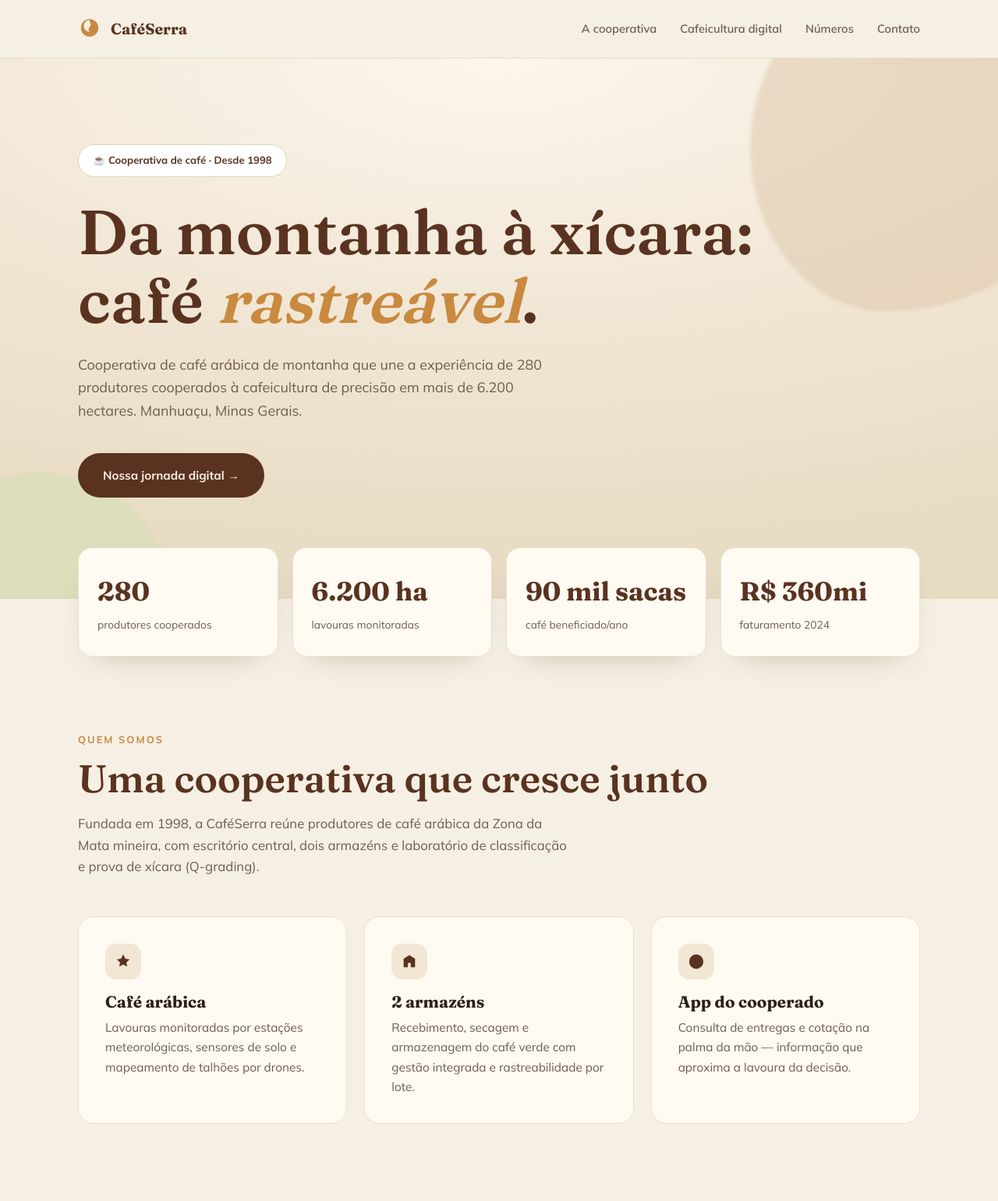
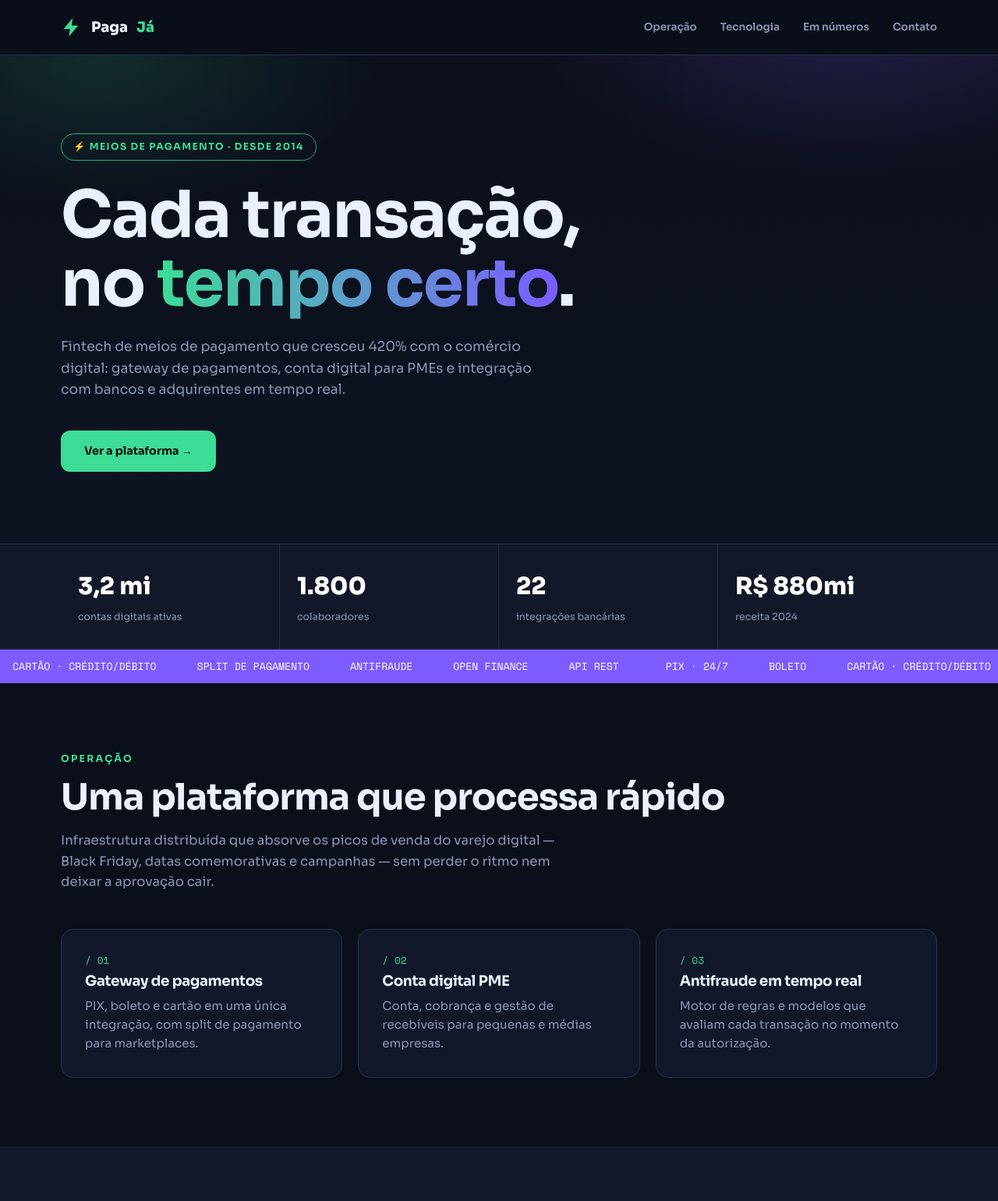
Before and after one commit to offbr3no/lab11-projeto-cloud, a plain HTML site: page case2_cafeserra/index.html in a window 1280 px wide. Shown: the top 1540 px of the page at 78% size. Drawn offline with nearby package versions, Linux system fonts and the light colour scheme.

Commit message:
Update index.html for PagaJá branding and styles

```diff
--- a/case2_cafeserra/index.html
+++ b/case2_cafeserra/index.html
@@ -3,146 +3,162 @@
 <head>
 <meta charset="UTF-8">
 <meta name="viewport" content="width=device-width, initial-scale=1">
-<title>Cooperativa CaféSerra — Café de Montanha e Cafeicultura Digital</title>
+<title>PagaJá — Pagamentos Digitais e Meios de Pagamento</title>
 <link rel="preconnect" href="https://fonts.googleapis.com">
 <link rel="preconnect" href="https://fonts.gstatic.com" crossorigin>
-<link href="https://fonts.googleapis.com/css2?family=Fraunces:opsz,wght@9..144,500;9..144,600;9..144,700&family=Mulish:wght@400;500;600;700&display=swap" rel="stylesheet">
+<link href="https://fonts.googleapis.com/css2?family=Sora:wght@400;500;600;700;800&family=Space+Mono:wght@400;700&display=swap" rel="stylesheet">
 <style>
   :root{
-    --coffee:#5a3320; --coffee-d:#3f2315; --crema:#c9893f;
-    --gold:#e0a82e; --cream:#f6efe4; --leafy:#6b8f4e;
-    --txt:#2c2017; --mut:#6e5d50; --card:#fffaf2;
+    --ink:#0b0f1a; --panel:#121829; --panel2:#1a2236;
+    --neon:#3ddc97; --neon-d:#22b079; --violet:#7c5cff; --line:#26304a;
+    --txt:#eaf0ff; --mut:#8d97b5;
   }
   *{margin:0;padding:0;box-sizing:border-box}
   html{scroll-behavior:smooth}
-  body{background:var(--cream);color:var(--txt);font-family:"Mulish",system-ui,sans-serif;line-height:1.65;overflow-x:hidden}
-  .wrap{max-width:1140px;margin:0 auto;padding:0 30px}
-  h1,h2,h3,.dsp{font-family:"Fraunces",Georgia,serif;line-height:1.1}
+  body{background:var(--ink);color:var(--txt);font-family:"Sora",system-ui,sans-serif;line-height:1.6;overflow-x:hidden}
+  .wrap{max-width:1180px;margin:0 auto;padding:0 28px}
+  h1,h2,h3,.dsp{font-family:"Sora",sans-serif;letter-spacing:-.02em;line-height:1.05;font-weight:700}
+  .mono{font-family:"Space Mono",monospace}
   a{color:inherit;text-decoration:none}
-  nav{position:sticky;top:0;z-index:20;background:rgba(246,239,228,.9);backdrop-filter:blur(8px);border-bottom:1px solid #e6dcc8}
-  nav .wrap{display:flex;align-items:center;justify-content:space-between;height:74px}
-  .brand{display:flex;align-items:center;gap:12px;font-family:"Fraunces";font-weight:700;font-size:1.22rem;color:var(--coffee)}
-  .bean{width:30px;height:30px;color:var(--crema)}
-  .nav-links{display:flex;gap:30px;font-size:.92rem;font-weight:600;color:var(--mut)}
-  .nav-links a:hover{color:var(--coffee)}
+  nav{position:sticky;top:0;z-index:20;background:rgba(11,15,26,.9);backdrop-filter:blur(8px);border-bottom:1px solid var(--line)}
+  nav .wrap{display:flex;align-items:center;justify-content:space-between;height:70px}
+  .brand{display:flex;align-items:center;gap:11px;font-weight:800;font-size:1.15rem}
+  .brand .b{color:var(--neon)}
+  .bolt{width:28px;height:28px;color:var(--neon)}
+  .nav-links{display:flex;gap:30px;font-size:.84rem;font-weight:600;color:var(--mut)}
+  .nav-links a:hover{color:var(--neon)}
   @media(max-width:780px){.nav-links{display:none}}
-  header{position:relative;padding:110px 0 130px;overflow:hidden;
-    background:radial-gradient(120% 90% at 50% 0%,#fbf6ec 0%,#f1e6d4 55%,#e8dcc4 100%)}
-  .blob{position:absolute;border-radius:46% 54% 60% 40%/52% 48% 52% 48%;filter:blur(2px);opacity:.45}
-  .b1{width:420px;height:420px;background:#d9c2a3;top:-120px;right:-110px;animation:fl 18s ease-in-out infinite}
-  .b2{width:300px;height:300px;background:#cfe0b4;bottom:-130px;left:-90px;animation:fl 22s ease-in-out infinite reverse}
-  @keyframes fl{50%{transform:translateY(28px) scale(1.06)}}
-  header .wrap{position:relative}
-  .tag{display:inline-flex;align-items:center;gap:9px;background:#fff;border:1px solid #e2d4bb;color:var(--coffee);
-    font-weight:700;font-size:.82rem;padding:9px 18px;border-radius:999px;margin-bottom:26px}
-  header h1{font-size:clamp(2.7rem,6.6vw,5rem);color:var(--coffee);font-weight:600}
-  header h1 em{color:var(--crema);font-style:italic}
-  .lede{max-width:600px;margin:24px 0 40px;color:var(--mut);font-size:1.12rem}
-  .cta{display:inline-flex;gap:10px;background:var(--coffee);color:var(--cream);font-weight:700;font-size:.95rem;
-    padding:16px 32px;border-radius:999px;transition:.2s}
-  .cta:hover{background:var(--coffee-d);transform:translateY(-2px)}
-  .reveal{opacity:0;transform:translateY(24px);animation:rise 1s cubic-bezier(.2,.7,.2,1) forwards}
+  header{position:relative;padding:100px 0 92px;background:
+    radial-gradient(700px 360px at 85% -10%,rgba(124,92,255,.22),transparent 60%),
+    radial-gradient(600px 320px at 10% 0%,rgba(61,220,151,.14),transparent 60%),
+    linear-gradient(180deg,#0b0f1a,#0e1322)}
+  .tag{display:inline-flex;gap:8px;align-items:center;font-size:.76rem;font-weight:700;letter-spacing:.12em;color:var(--neon);
+    border:1px solid var(--neon-d);padding:7px 15px;border-radius:999px;text-transform:uppercase;margin-bottom:26px}
+  header h1{font-size:clamp(2.6rem,7vw,5.2rem)}
+  header h1 span{background:linear-gradient(90deg,var(--neon),var(--violet));-webkit-background-clip:text;background-clip:text;color:transparent}
+  .lede{max-width:620px;margin:24px 0 38px;color:var(--mut);font-size:1.08rem}
+  .cta{display:inline-flex;align-items:center;gap:10px;background:var(--neon);color:#04130c;
+    font-weight:700;font-size:.9rem;padding:15px 30px;border-radius:12px;transition:.2s}
+  .cta:hover{background:#5af0ad;transform:translateY(-2px)}
+  .reveal{opacity:0;transform:translateY(26px);animation:rise .9s cubic-bezier(.2,.7,.2,1) forwards}
   @keyframes rise{to{opacity:1;transform:none}}
-  .stats{margin-top:-66px;position:relative;z-index:5}
-  .stats .wrap{display:grid;grid-template-columns:repeat(4,1fr);gap:18px}
-  .st{background:var(--card);border:1px solid #ece0cd;border-radius:18px;padding:28px 24px;
-    box-shadow:0 16px 40px -28px rgba(90,51,32,.5)}
-  .st b{font-family:"Fraunces";font-size:2.1rem;color:var(--coffee);display:block}
-  .st small{color:var(--mut);font-size:.86rem}
-  @media(max-width:820px){.stats .wrap{grid-template-columns:repeat(2,1fr)}}
-  section{padding:96px 0}
-  .eyebrow{color:var(--crema);font-weight:700;letter-spacing:.16em;text-transform:uppercase;font-size:.8rem;margin-bottom:12px}
-  h2{font-size:clamp(2rem,4.4vw,3.1rem);color:var(--coffee);font-weight:600;margin-bottom:16px}
-  .lead{color:var(--mut);max-width:640px;font-size:1.05rem}
-  .grid3{display:grid;grid-template-columns:repeat(3,1fr);gap:22px;margin-top:50px}
+  .specs{border-block:1px solid var(--line);background:var(--panel)}
+  .specs .wrap{display:grid;grid-template-columns:repeat(4,1fr)}
+  .spec{padding:30px 22px;border-right:1px solid var(--line)}
+  .spec:last-child{border:none}
+  .spec b{display:block;font-size:1.9rem;color:#fff;font-weight:800}
+  .spec small{color:var(--mut);font-size:.78rem}
+  @media(max-width:760px){.specs .wrap{grid-template-columns:repeat(2,1fr)} .spec:nth-child(2){border:none}}
+  .ticker{background:var(--violet);color:#fff;font-family:"Space Mono";font-size:.82rem;overflow:hidden;white-space:nowrap}
+  .ticker div{display:inline-block;padding:11px 0;animation:slide 22s linear infinite}
+  @keyframes slide{to{transform:translateX(-50%)}}
+  .ticker span{margin:0 26px}
+  section{padding:88px 0}
+  .eyebrow{color:var(--neon);font-size:.78rem;font-weight:700;letter-spacing:.18em;text-transform:uppercase;margin-bottom:14px}
+  h2{font-size:clamp(1.9rem,4vw,2.9rem);margin-bottom:18px}
+  .lead{color:var(--mut);max-width:660px;font-size:1.04rem}
+  .grid3{display:grid;grid-template-columns:repeat(3,1fr);gap:20px;margin-top:46px}
   @media(max-width:880px){.grid3{grid-template-columns:1fr}}
-  .card{background:var(--card);border:1px solid #ece0cd;border-radius:20px;padding:34px;transition:.25s}
-  .card:hover{transform:translateY(-5px);box-shadow:0 24px 50px -30px rgba(90,51,32,.4)}
-  .ic{width:46px;height:46px;border-radius:14px;background:#f2e7d4;color:var(--coffee);display:grid;place-items:center;margin-bottom:18px}
-  .card h3{font-size:1.3rem;margin-bottom:8px}
-  .card p{color:var(--mut);font-size:.96rem}
-  .pitch{background:var(--coffee);color:var(--cream);border-radius:30px;padding:72px 60px;text-align:center;position:relative;overflow:hidden}
-  .pitch h2{color:var(--cream)}
-  .pitch p{max-width:620px;margin:14px auto 0;color:#e6d6c2;font-size:1.08rem}
-  .grain{position:absolute;inset:0;opacity:.07;background-image:radial-gradient(circle,#fff 1px,transparent 1.4px);background-size:22px 22px}
-  footer{background:var(--coffee-d);color:#e3d3c2;padding:64px 0 0}
+  .card{background:var(--panel);border:1px solid var(--line);padding:30px;border-radius:16px;transition:.25s}
+  .card:hover{border-color:var(--neon);transform:translateY(-4px)}
+  .card h3{font-size:1.15rem;margin:6px 0 10px}
+  .card p{color:var(--mut);font-size:.95rem}
+  .big{background:linear-gradient(120deg,#121829,#1a2236);border:1px solid var(--line);border-radius:18px;
+    padding:54px;display:grid;grid-template-columns:1.2fr 1fr;gap:48px;align-items:center}
+  @media(max-width:880px){.big{grid-template-columns:1fr;padding:34px}}
+  .big h2 span{color:var(--neon)}
+  .big ul{list-style:none;margin-top:18px}
+  .big li{padding:12px 0;border-bottom:1px solid var(--line);color:var(--mut);display:flex;gap:12px}
+  .big li::before{content:"→";color:var(--neon)}
+  .bigq{font-size:clamp(1.3rem,2.6vw,1.9rem);color:#fff;line-height:1.25;font-weight:700}
+  footer{background:#070a12;border-top:1px solid var(--line);padding:60px 0 0}
   .fgrid{display:grid;grid-template-columns:2fr 1fr 1fr;gap:34px;padding-bottom:46px}
   @media(max-width:760px){.fgrid{grid-template-columns:1fr}}
-  footer h4{font-family:"Fraunces";color:var(--gold);font-size:1.05rem;margin-bottom:14px}
-  footer p,footer a{display:block;font-size:.92rem;margin-bottom:7px;color:#d6c2b0}
-  .infra{border-top:1px solid #4d2c1a;background:#311a10;font-family:"Mulish";font-size:.82rem}
-  .infra .wrap{display:flex;flex-wrap:wrap;gap:18px;justify-content:space-between;padding:15px 30px;color:#bba591}
-  .badge{background:var(--gold);color:#3a2c0c;padding:3px 11px;border-radius:6px;font-weight:700}
-  .dot{width:8px;height:8px;border-radius:50%;background:#7fe6a0;display:inline-block;margin-right:7px;box-shadow:0 0 8px #7fe6a0;animation:bl 1.6s infinite}
+  footer h4{font-size:.95rem;margin-bottom:14px;color:var(--neon)}
+  footer p,footer a{color:var(--mut);font-size:.9rem;display:block;margin-bottom:7px}
+  .infra{border-top:1px solid var(--line);background:#05080f;font-family:"Space Mono";font-size:.78rem}
+  .infra .wrap{display:flex;flex-wrap:wrap;gap:18px;justify-content:space-between;padding:14px 28px;color:var(--mut)}
+  .badge{color:#04130c;background:var(--neon);padding:3px 10px;font-weight:700;border-radius:6px}
+  .dot{width:8px;height:8px;border-radius:50%;background:#39d353;display:inline-block;margin-right:7px;box-shadow:0 0 8px #39d353;animation:bl 1.6s infinite}
   @keyframes bl{50%{opacity:.35}}
 </style>
 </head>
 <body>
 <nav><div class="wrap">
   <div class="brand">
-    <svg class="bean" viewBox="0 0 24 24" fill="currentColor"><path d="M12 2C7 2 3 6 3 11s4 9 9 9 9-4 9-9-4-9-9-9zm0 3c1.5 1.5 1.5 3.5 0 5s-1.5 3.5 0 5c-3.3 0-6-2.7-6-6s2.7-6 6-6z"/></svg>
-    CaféSerra
+    <svg class="bolt" viewBox="0 0 24 24" fill="currentColor"><path d="M13 2L3 14h7l-1 8 10-12h-7z"/></svg>
+    Paga<span class="b">Já</span>
   </div>
-  <div class="nav-links"><a href="#coop">A cooperativa</a><a href="#digital">Cafeicultura digital</a><a href="#num">Números</a><a href="#contato">Contato</a></div>
+  <div class="nav-links"><a href="#prod">Operação</a><a href="#tech">Tecnologia</a><a href="#num">Em números</a><a href="#contato">Contato</a></div>
 </div></nav>
 
-<header>
-  <div class="blob b1"></div><div class="blob b2"></div>
-  <div class="wrap reveal">
-    <span class="tag">☕ Cooperativa de café · Desde 1998</span>
-    <h1>Da montanha à xícara:<br>café <em>rastreável</em>.</h1>
-    <p class="lede">Cooperativa de café arábica de montanha que une a experiência de 280 produtores cooperados à cafeicultura de precisão em mais de 6.200 hectares. Manhuaçu, Minas Gerais.</p>
-    <a href="#digital" class="cta">Nossa jornada digital →</a>
-  </div>
-</header>
+<header><div class="wrap reveal">
+  <span class="tag">⚡ Meios de pagamento · Desde 2014</span>
+  <h1>Cada transação,<br>no <span>tempo certo</span>.</h1>
+  <p class="lede">Fintech de meios de pagamento que cresceu 420% com o comércio digital: gateway de pagamentos, conta digital para PMEs e integração com bancos e adquirentes em tempo real.</p>
+  <a href="#tech" class="cta">Ver a plataforma →</a>
+</div></header>
 
-<div class="stats"><div class="wrap">
-  <div class="st"><b>280</b><small>produtores cooperados</small></div>
-  <div class="st"><b>6.200 ha</b><small>lavouras monitoradas</small></div>
-  <div class="st"><b>90 mil sacas</b><small>café beneficiado/ano</small></div>
-  <div class="st"><b>R$ 360mi</b><small>faturamento 2024</small></div>
+<div class="specs"><div class="wrap">
+  <div class="spec"><b>3,2 mi</b><small>contas digitais ativas</small></div>
+  <div class="spec"><b>1.800</b><small>colaboradores</small></div>
+  <div class="spec"><b>22</b><small>integrações bancárias</small></div>
+  <div class="spec"><b>R$ 880mi</b><small>receita 2024</small></div>
 </div></div>
 
-<section id="coop"><div class="wrap">
-  <div class="eyebrow">Quem somos</div>
-  <h2>Uma cooperativa que cresce junto</h2>
-  <p class="lead">Fundada em 1998, a CaféSerra reúne produtores de café arábica da Zona da Mata mineira, com escritório central, dois armazéns e laboratório de classificação e prova de xícara (Q-grading).</p>
+<div class="ticker"><div>
+  <span>PIX · 24/7</span><span>BOLETO</span><span>CARTÃO · CRÉDITO/DÉBITO</span><span>SPLIT DE PAGAMENTO</span><span>ANTIFRAUDE</span><span>OPEN FINANCE</span><span>API REST</span>
+  <span>PIX · 24/7</span><span>BOLETO</span><span>CARTÃO · CRÉDITO/DÉBITO</span><span>SPLIT DE PAGAMENTO</span><span>ANTIFRAUDE</span><span>OPEN FINANCE</span><span>API REST</span>
+</div></div>
+
+<section id="prod"><div class="wrap">
+  <div class="eyebrow">Operação</div>
+  <h2>Uma plataforma que processa rápido</h2>
+  <p class="lead">Infraestrutura distribuída que absorve os picos de venda do varejo digital — Black Friday, datas comemorativas e campanhas — sem perder o ritmo nem deixar a aprovação cair.</p>
   <div class="grid3">
-    <div class="card"><div class="ic"><svg width="22" viewBox="0 0 24 24" fill="currentColor"><path d="M12 2l3 6 6 .9-4.5 4.3 1 6-5.5-3-5.5 3 1-6L3 8.9 9 8z"/></svg></div><h3>Café arábica</h3><p>Lavouras monitoradas por estações meteorológicas, sensores de solo e mapeamento de talhões por drones.</p></div>
-    <div class="card"><div class="ic"><svg width="22" viewBox="0 0 24 24" fill="currentColor"><path d="M4 20V8l8-5 8 5v12h-6v-6H10v6z"/></svg></div><h3>2 armazéns</h3><p>Recebimento, secagem e armazenagem do café verde com gestão integrada e rastreabilidade por lote.</p></div>
-    <div class="card"><div class="ic"><svg width="22" viewBox="0 0 24 24" fill="currentColor"><path d="M12 2a10 10 0 100 20 10 10 0 000-20zm1 11h5v-2h-4V6h-2v7z"/></svg></div><h3>App do cooperado</h3><p>Consulta de entregas e cotação na palma da mão — informação que aproxima a lavoura da decisão.</p></div>
+    <div class="card"><div class="mono" style="color:var(--neon);font-size:.8rem">/ 01</div><h3>Gateway de pagamentos</h3><p>PIX, boleto e cartão em uma única integração, com split de pagamento para marketplaces.</p></div>
+    <div class="card"><div class="mono" style="color:var(--neon);font-size:.8rem">/ 02</div><h3>Conta digital PME</h3><p>Conta, cobrança e gestão de recebíveis para pequenas e médias empresas.</p></div>
+    <div class="card"><div class="mono" style="color:var(--neon);font-size:.8rem">/ 03</div><h3>Antifraude em tempo real</h3><p>Motor de regras e modelos que avaliam cada transação no momento da autorização.</p></div>
   </div>
 </div></section>
 
-<section id="digital"><div class="wrap">
-  <div class="pitch">
-    <div class="grain"></div>
-    <div class="eyebrow" style="color:#f1dca0">Cafeicultura 4.0</div>
-    <h2>Tecnologia que respeita a origem</h2>
-    <p>Estações meteorológicas, sensores de umidade do café no terreiro e telemetria em 16 colheitadeiras geram ~1,3 TB de dados por mês. O próximo passo é transformar esse volume em decisões mais simples para cada cooperado.</p>
+<section id="tech" style="background:var(--panel)"><div class="wrap">
+  <div class="big">
+    <div>
+      <div class="eyebrow">Tecnologia</div>
+      <h2>Integração que <span>conecta tudo</span></h2>
+      <p class="lead" style="max-width:520px">APIs REST públicas, conexão com 22 bancos e adquirentes e Open Finance. Quando o varejo acelera, a plataforma precisa acelerar junto — sem instabilidade.</p>
+      <ul>
+        <li>+420% de crescimento de TPV entre 2020 e 2024</li>
+        <li>Microsserviços e filas para picos de transação</li>
+        <li>Observabilidade ponta a ponta da autorização</li>
+        <li>Migração de cargas legadas para nuvem em andamento</li>
+      </ul>
+    </div>
+    <div><p class="bigq">"O cliente sente cada milissegundo. Disponibilidade e aprovação são o nosso produto."</p></div>
   </div>
 </div></section>
 
 <section id="num"><div class="wrap">
   <div class="eyebrow">Indicadores</div>
-  <h2>A cooperativa em números</h2>
+  <h2>A plataforma em números</h2>
   <div class="grid3">
-    <div class="card"><h3 style="color:var(--coffee)">1,3 TB</h3><p>Volume de dados coletados por mês no campo e no terreiro.</p></div>
-    <div class="card"><h3 style="color:var(--coffee)">8</h3><p>Profissionais na equipe de tecnologia.</p></div>
-    <div class="card"><h3 style="color:var(--coffee)">38%</h3><p>Cooperados já ativos no aplicativo oficial.</p></div>
+    <div class="card"><h3>99,95%</h3><p>Disponibilidade-alvo da API de pagamentos.</p></div>
+    <div class="card"><h3>~6 mil</h3><p>Transações por minuto em pico de campanha.</p></div>
+    <div class="card"><h3>18%</h3><p>Turnover anual no time de engenharia — desafio de retenção.</p></div>
   </div>
 </div></section>
 
 <footer id="contato">
   <div class="wrap fgrid">
-    <div><h4>Cooperativa CaféSerra</h4><p>Cooperativa de produtores de café arábica da Zona da Mata mineira, comprometida com a cafeicultura digital e a rastreabilidade de origem.</p><p>Manhuaçu · Minas Gerais · Brasil</p></div>
-    <div><h4>Unidades</h4><a>Escritório central</a><a>Armazém Serra · Vale</a></div>
-    <div><h4>Contato</h4><a>cooperado@cafeserra.exemplo</a><a>+55 33 0000-0000</a></div>
+    <div><h4>PagaJá</h4><p>Fintech brasileira de meios de pagamento e conta digital para PMEs, marketplaces e marcas D2C.</p><p>Operação nacional · processamento 24/7</p></div>
+    <div><h4>Soluções</h4><a>Gateway de pagamentos</a><a>Conta digital</a><a>Antifraude</a></div>
+    <div><h4>Contato</h4><a>comercial@pagaja.exemplo</a><a>+55 11 0000-0000</a></div>
   </div>
   <div class="infra"><div class="wrap">
     <span><span class="dot"></span>Servido por <span class="badge" id="host">web-srv-01</span></span>
     <span>Uptime: <span id="up">00:00:00</span></span>
-    <span>CaféSerra · ambiente de demonstração</span>
+    <span>PagaJá · ambiente de demonstração</span>
   </div></div>
 </footer>
 
@@ -150,7 +166,7 @@
   /* >>> ALUNO: altere INSTANCE_LABEL em CADA instância EC2 para visualizar o Auto Scaling pelo balanceador <<< */
   const INSTANCE_LABEL = "web-srv-01";
   document.getElementById("host").textContent = INSTANCE_LABEL;
-  document.title = "CaféSerra · " + INSTANCE_LABEL;
+  document.title = "PagaJá · " + INSTANCE_LABEL;
   const t0=Date.now();
   setInterval(()=>{const s=(Date.now()-t0)/1000|0;
     document.getElementById("up").textContent=
```
